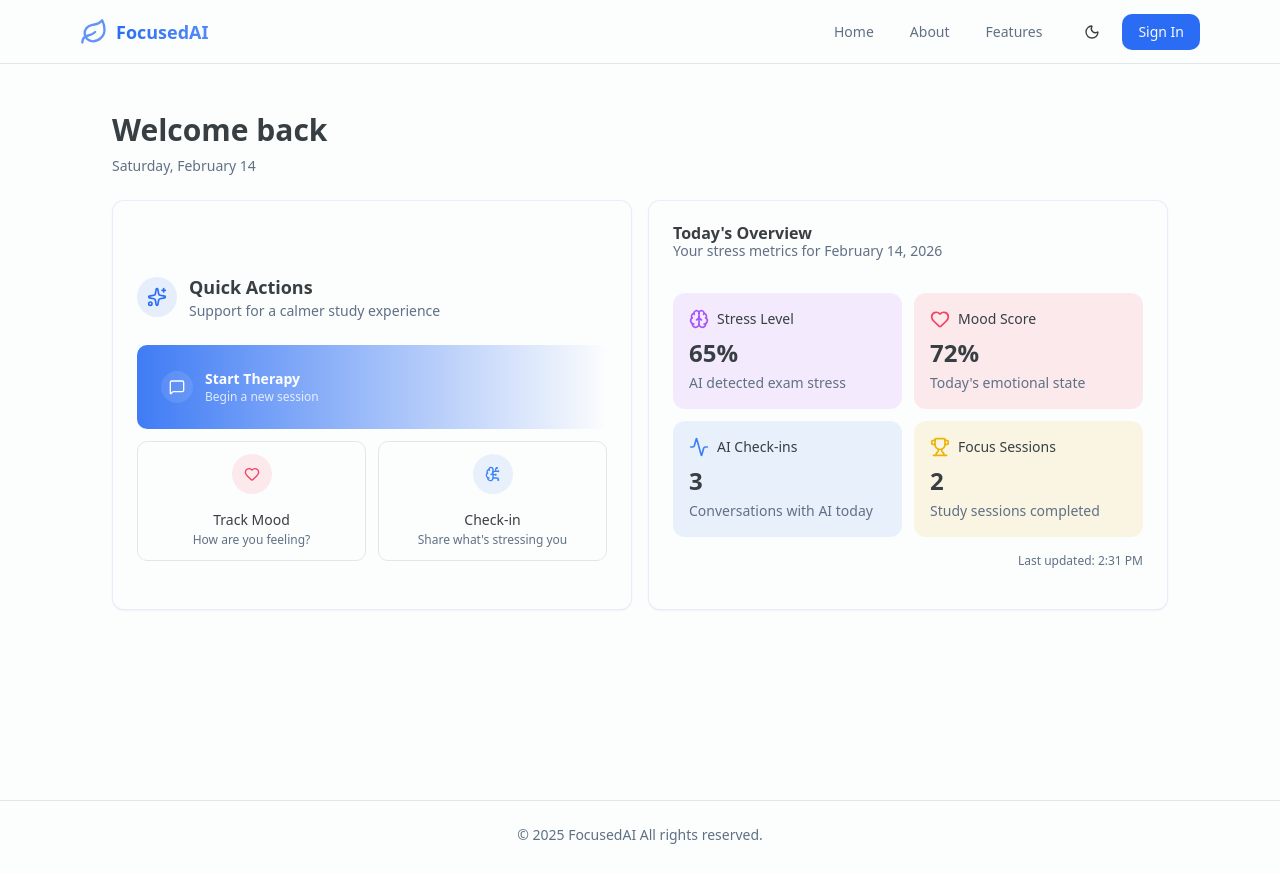
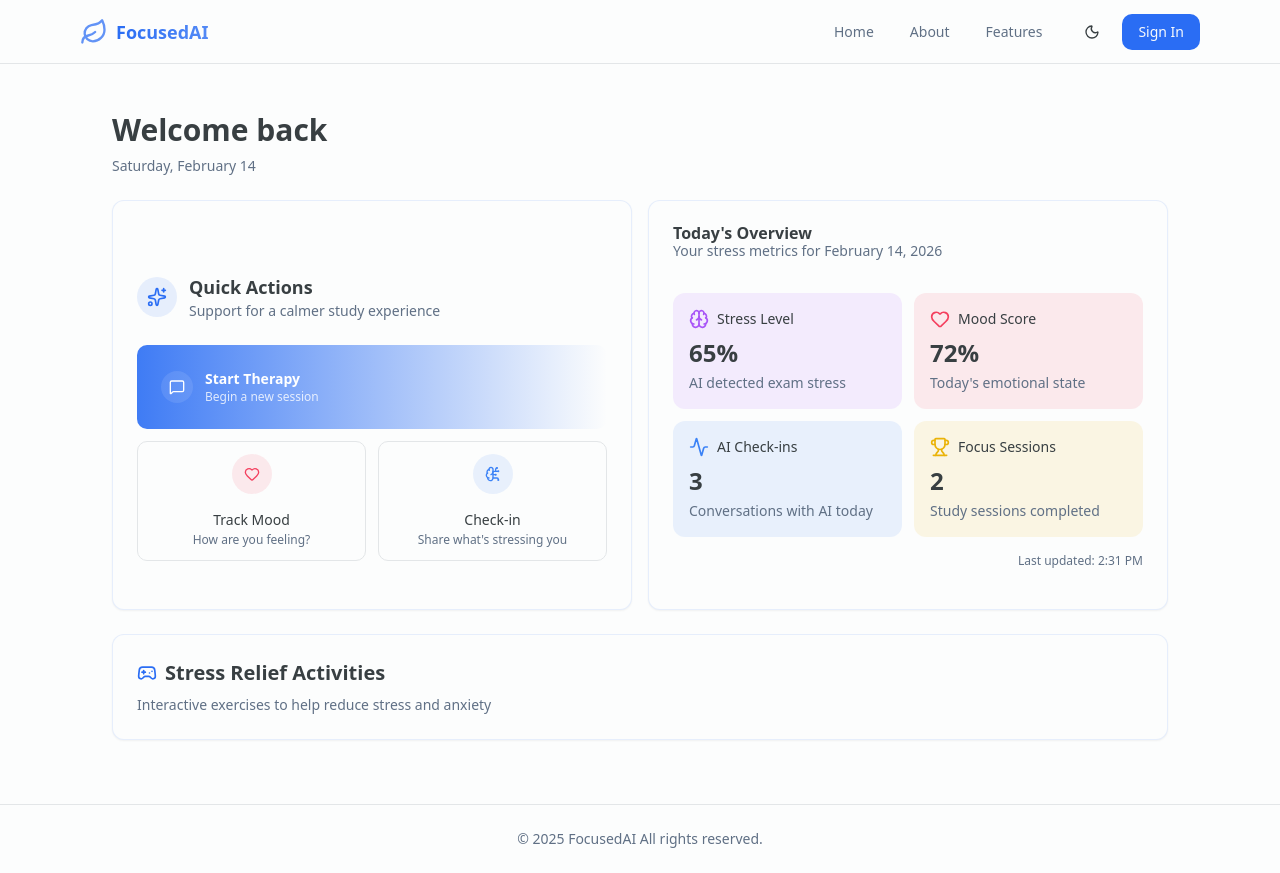
Before and after one commit to Bihari-Fernando/focused-ai, a Next.js app: page /dashboard in a window 1280 px wide. Built offline with nearby package versions, Linux system fonts and the light colour scheme.

Commit message:
add card component

```diff
--- a/components/games/stress-games.tsx
+++ b/components/games/stress-games.tsx
@@ -2,7 +2,7 @@
 
 import { useState } from "react";
 import { motion } from "framer-motion";
-import {  Gamepad2, Flower2, Wind, TreePine, Waves, Music2, Brain, Heart, Trophy } from "lucide-react";
+import { Gamepad2, Flower2, Wind, TreePine, Waves, Music2, Brain, Heart, Trophy, } from "lucide-react";
 import {
     Card,
     CardAction,
@@ -88,4 +88,40 @@ const games = [
         }
     };
 
+    const renderGame = () => {
+        switch (selectedGame) {
+            case "breathing":
+            //return <QuickCalmBreathing />;
+
+            case "focus":
+            //return <FocusBooster />;
+
+            case "reset":
+            //return <StressReset />;
+
+            case "confidence":
+            //return <ConfidenceBuilder />;
+
+            default:
+                return null;
         }
+    };
+
+    return (
+        <>
+            <Card className="border-primary/10">
+                <CardHeader>
+                    <CardTitle className="text-xl font-semibold flex items-center gap-2">
+                        <Gamepad2 className="h-5 w-5 text-primary" />
+                        Stress Relief Activities
+                    </CardTitle>
+                    <CardDescription>
+                        Interactive exercises to help reduce stress and anxiety
+                    </CardDescription>
+                </CardHeader>
+            </Card>
+        </>
+    );
+
+
+};
```
Lines whose indentation alone changed are shown as unchanged.
